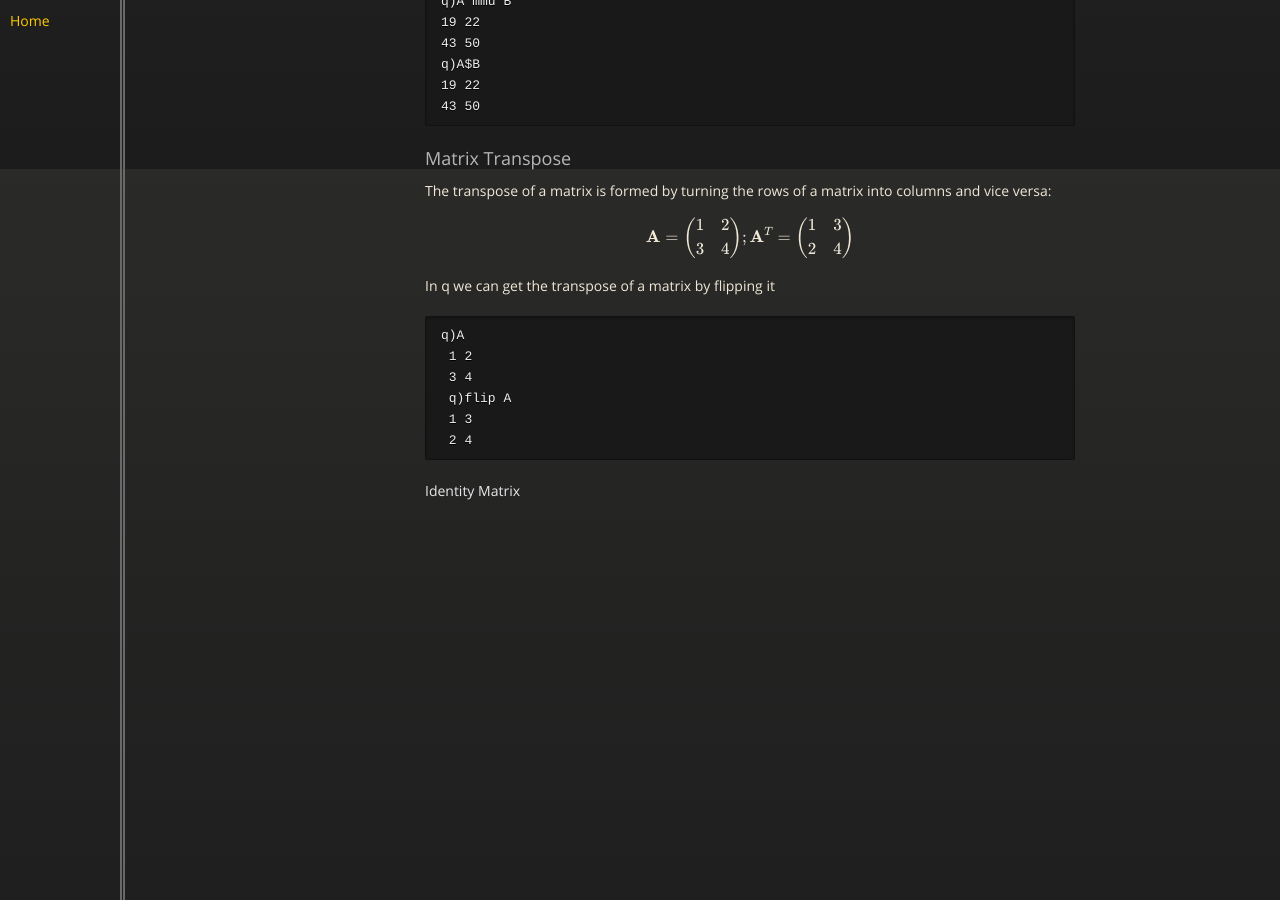
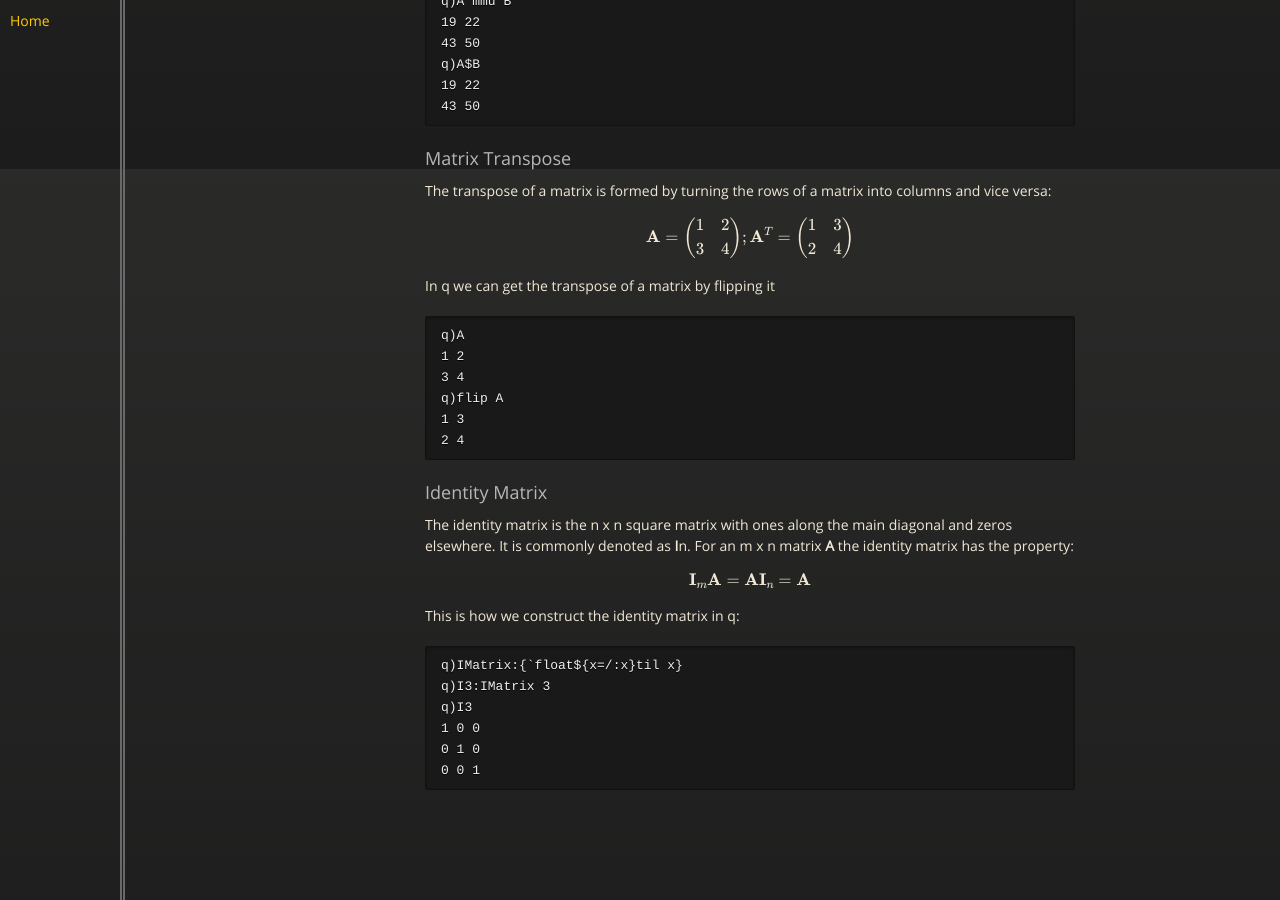
Before and after one commit to jpneill/jpneill.github.io, a Jekyll site: the page posts/Lin_Alg_q.html, which Jekyll copies as it is, in a window 1280 px wide and 900 px high, scrolled down 1631 px. Built offline with Jekyll 4.4.1, drawn with Linux system fonts in a browser that asks for light colours; nearby versions of some CDN libraries; formulas are drawn with MathJax 3.

Commit message:
Added identity matrix

```diff
--- a/posts/Lin_Alg_q.html
+++ b/posts/Lin_Alg_q.html
@@ -104,13 +104,21 @@ q)A$B
         <p>The transpose of a matrix is formed by turning the rows of a matrix into columns and vice versa:$$\mathbf{A}=\begin{pmatrix}1&amp;2\\3&amp;4\end{pmatrix};\mathbf{A}^T =\begin{pmatrix}1&amp;3\\2&amp;4\end{pmatrix}$$ In q we can get the transpose of a matrix by flipping it</p>
 
 <pre><code>q)A
- 1 2
- 3 4
- q)flip A
- 1 3
- 2 4</code></pre>
+1 2
+3 4
+q)flip A
+1 3
+2 4</code></pre>
 
-        <h4>Identity Matrix</h4>
+        <h3>Identity Matrix</h3>
+        <p>The identity matrix is the n x n square matrix with ones along the main diagonal and zeros elsewhere. It is commonly denoted as <b>I</b><subscript>n</subscript>. For an m x n matrix <b>A</b> the identity matrix has the property:$$\mathbf{I}_m \mathbf{A}=\mathbf{AI}_n =\mathbf{A}$$This is how we construct the identity matrix in q:</p>
+
+<pre><code>q)IMatrix:{`float${x=/:x}til x}
+q)I3:IMatrix 3
+q)I3
+1 0 0
+0 1 0
+0 0 1</code></pre>
       </section>
     </div>
 
```
